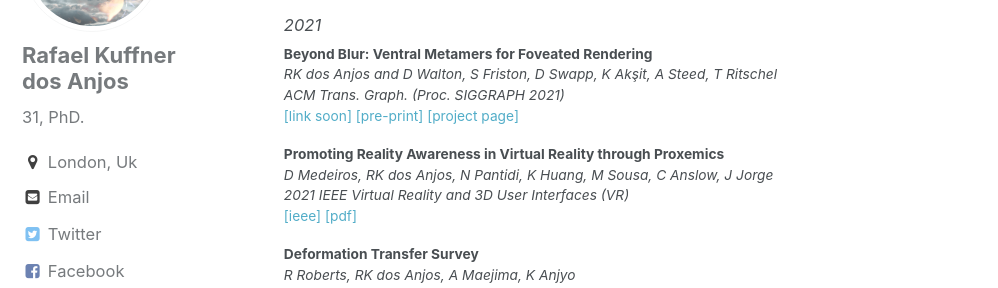
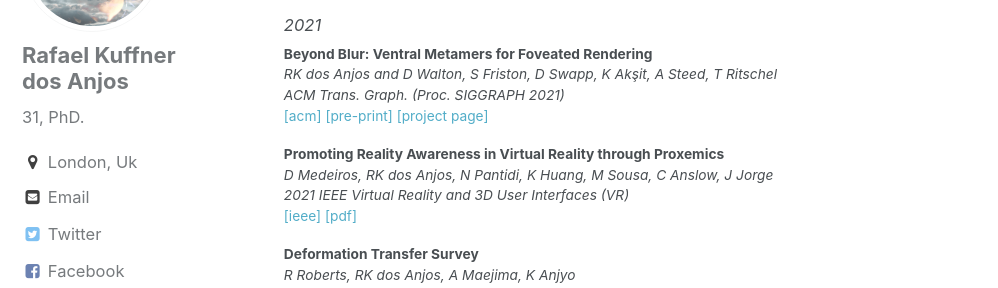
Before and after one commit to rafaelkuffner/rafaelkuffner.github.io, a Jekyll site: the page built from index.html, in a window 1280 px wide and 900 px high, scrolled down 2929 px. Shown: the part 152-440 px from the top of the window, without its empty margins (0-998 px from the left). Built offline with Jekyll 4.4.1, drawn with Linux system fonts in a browser that asks for light colours; the list of posts is cut into pages by our own code.

Commit message:
Update index.html

```diff
--- a/index.html
+++ b/index.html
@@ -95,7 +95,7 @@
 <p><b>Beyond Blur: Ventral Metamers for Foveated Rendering</b></br>
   <i>RK dos Anjos and D Walton, S Friston, D Swapp, K Akşit, A Steed, T Ritschel</i></br>
   <i>ACM Trans. Graph. (Proc. SIGGRAPH 2021)</i></br>
-  <a target="_blank" href="">[link soon]</a>
+  <a target="_blank" href="https://dl.acm.org/doi/10.1145/3450626.3459943">[acm]</a>
   <a target="_blank" href="assets/papers/SIGGRAPH2021.pdf">[pre-print]</a>
   <a target="_blank" href="http://vr-unity-viewer.cs.ucl.ac.uk/">[project page]</a>
 </p>
```
